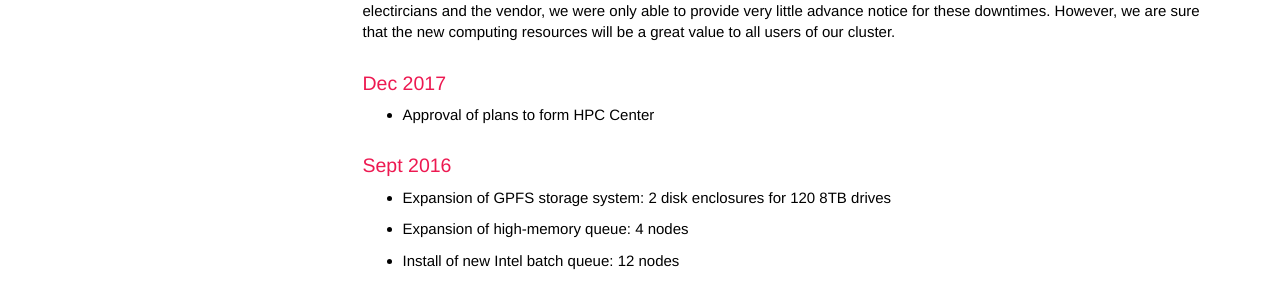
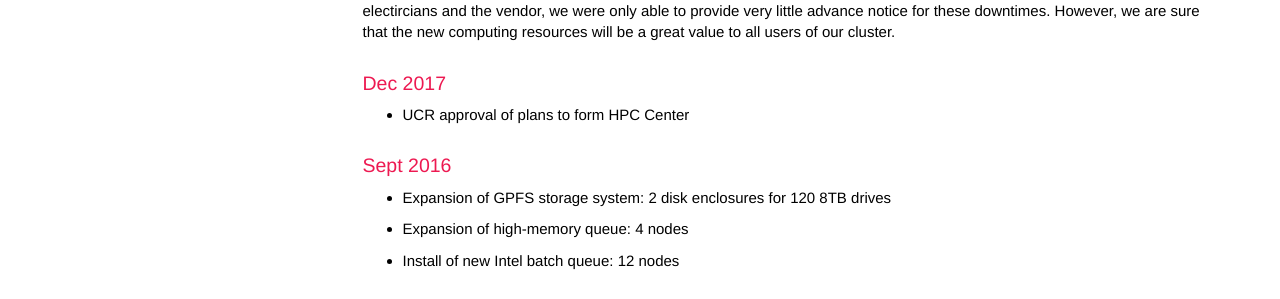
Before and after one commit to tgirke/rcf, a Jekyll site: the page built from news.md, in a window 1280 px wide and 900 px high, scrolled down 560 px. Shown: the part 154-453 px from the top of the window. Built offline with Jekyll 4.4.1, drawn with Linux system fonts in a browser that asks for light colours; nearby versions of some CDN libraries; comment, search, counter and statistics services are not loaded.

Commit message:
content edits

```diff
--- a/news.md
+++ b/news.md
@@ -20,7 +20,7 @@ We apologize to users for the downtimes of the cluster these upgrades required.
 
 ### Dec 2017
 
-* Approval of plans to form HPC Center
+* UCR approval of plans to form HPC Center
 
 ### Sept 2016
 
```
